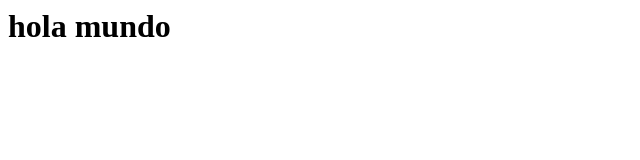
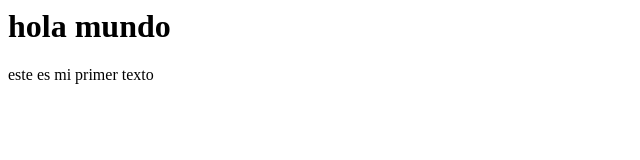
Before and after one commit to joshueagp/miprimerapagina, a plain HTML site: page index.html in a window 1280 px wide. Shown: the whole page, without its empty margins (0-640 px from the left). Drawn offline with Linux system fonts and the light colour scheme.

Commit message:
agregue mi primer parrafo

```diff
--- a/index.html
+++ b/index.html
@@ -1 +1,2 @@
 <h1>hola mundo</h1>
+<p>este es mi primer texto</p>
```
